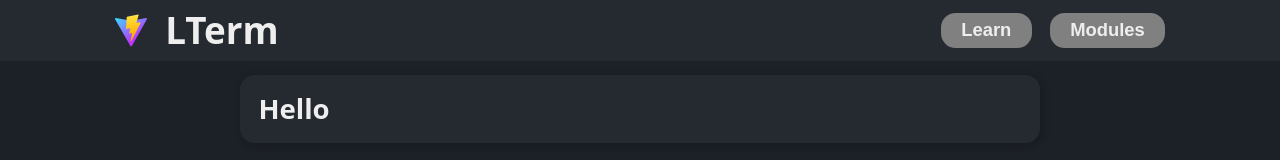
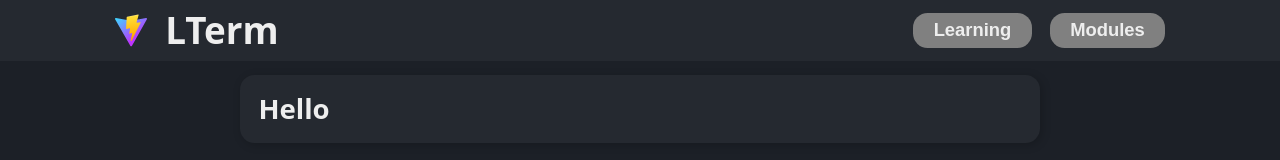
Before and after one commit to Cinder356/dictionary-react-app, a React (Vite) app: page / in a window 1280 px wide. Shown: the top 160 px of the page. Built offline with nearby package versions, Linux system fonts and the light colour scheme.

Commit message:
Change navbar links names

```diff
--- a/src/components/NavBar/NavBar.jsx
+++ b/src/components/NavBar/NavBar.jsx
@@ -23,7 +23,7 @@ export default function NavBar() {
 	return (
 		<>
 			<nav className='line-nav'>
-				<Button onClick={() => navigate(paths.getLearn(-1))} color={getNavBtnColor(paths.getLearn(-1))}>Learn</Button>
+				<Button onClick={() => navigate(paths.getLearn(-1))} color={getNavBtnColor(paths.getLearn(-1))}>Learning</Button>
 				<Button onClick={() => navigate(paths.getView())} color={getNavBtnColor(paths.getView())}>Modules</Button>
 			</nav>
 
@@ -34,8 +34,8 @@ export default function NavBar() {
 			{burgerOpenState &&
 				<div className={`burger-menu ${burgerOpenState ? 'active' : ''}`}>
 					<ul>
-						<li><Button onClick={() => handleBurgerNavigate(paths.getLearn(-1))} color={getNavBtnColor(paths.getLearn(-1))} isTransparent={true}>Learn</Button></li>
-						<li><Button onClick={() => handleBurgerNavigate(paths.getView())} color={getNavBtnColor(paths.getView())} isTransparent={true}>View</Button></li>
+						<li><Button onClick={() => handleBurgerNavigate(paths.getLearn(-1))} color={getNavBtnColor(paths.getLearn(-1))} isTransparent={true}>Learning</Button></li>
+						<li><Button onClick={() => handleBurgerNavigate(paths.getView())} color={getNavBtnColor(paths.getView())} isTransparent={true}>Modules</Button></li>
 					</ul >
 
 				</div >
```
